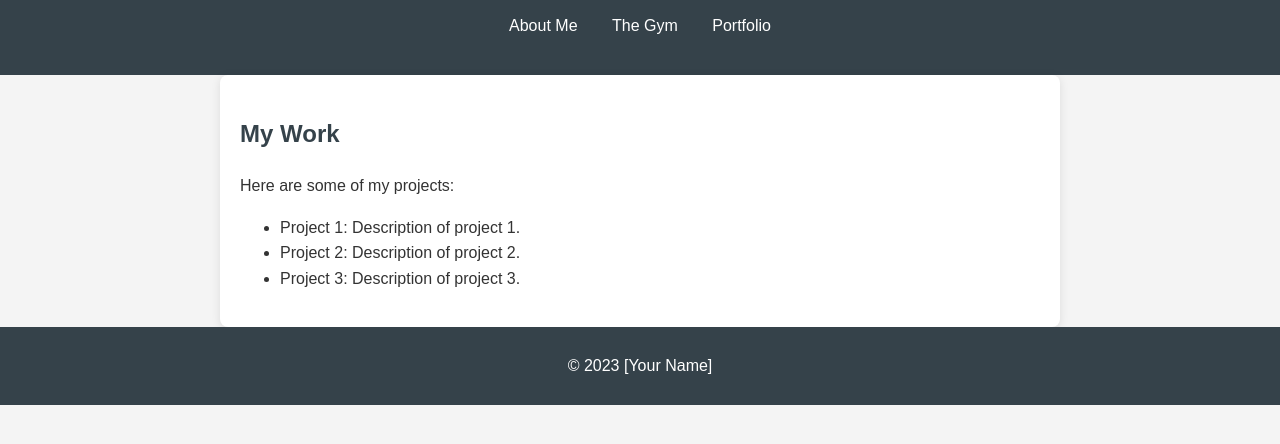
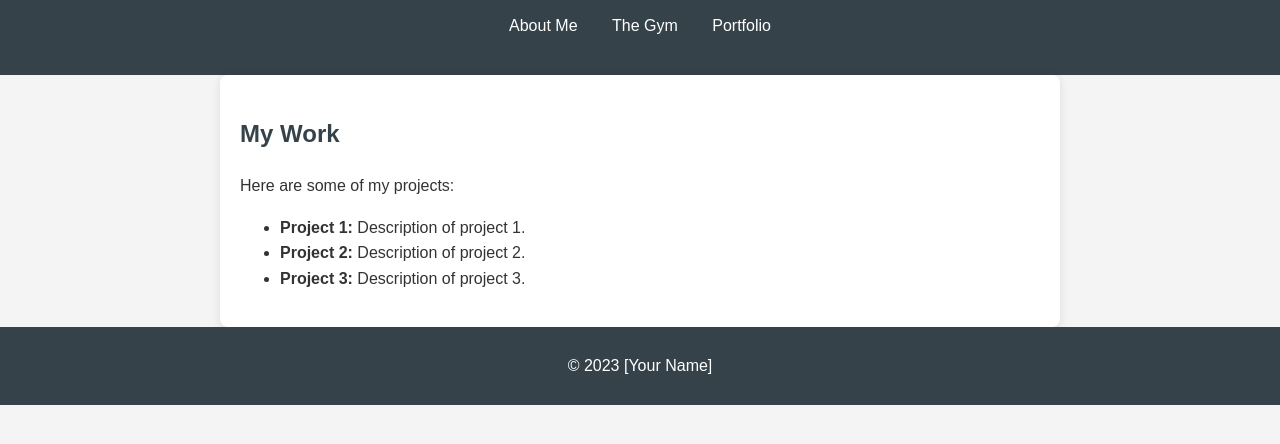
Before and after one commit to Willemvaneeghen/willemvaneeghen.github.io, a plain HTML site: page portifolio.html in a window 1280 px wide. Shown: the part 74-518 px from the top of the page. Drawn offline with Linux system fonts and the light colour scheme.

Commit message:
Update portifolio.html

```diff
--- a/portifolio.html
+++ b/portifolio.html
@@ -18,13 +18,15 @@
         </nav>
     </header>
     <main>
-        <h2>My Work</h2>
-        <p>Here are some of my projects:</p>
-        <ul>
-            <li>Project 1: Description of project 1.</li>
-            <li>Project 2: Description of project 2.</li>
-            <li>Project 3: Description of project 3.</li>
-        </ul>
+        <section>
+            <h2>My Work</h2>
+            <p>Here are some of my projects:</p>
+            <ul>
+                <li><strong>Project 1:</strong> Description of project 1.</li>
+                <li><strong>Project 2:</strong> Description of project 2.</li>
+                <li><strong>Project 3:</strong> Description of project 3.</li>
+            </ul>
+        </section>
     </main>
     <footer>
         <p>&copy; 2023 [Your Name]</p>
```
